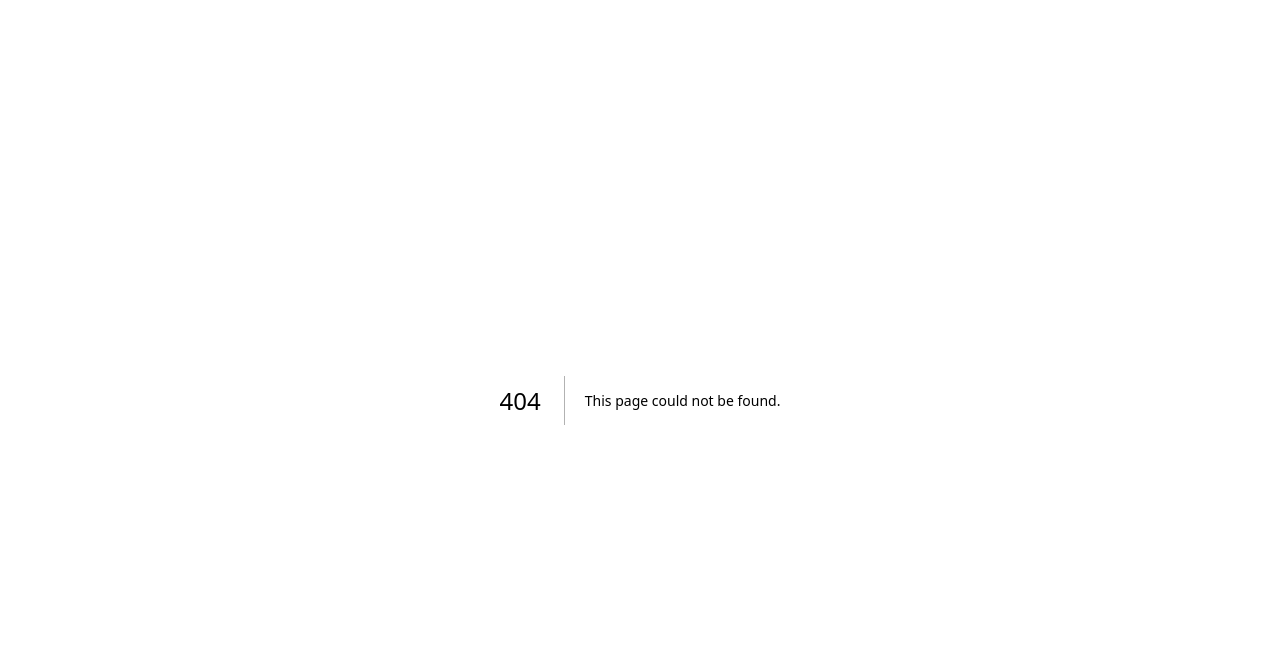
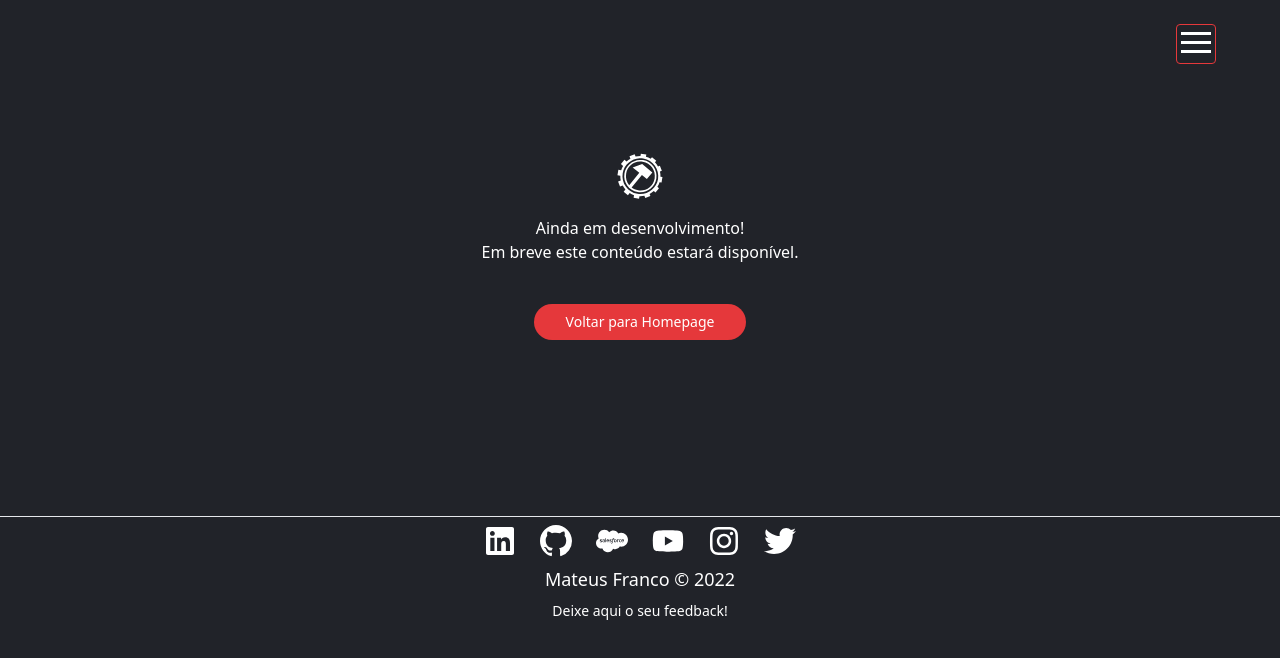
Before and after one commit to matsfranco/mywebsite, a Next.js app: page /astronomic-galery in a window 1280 px wide. Before the commit this address had no page. Shown: the top 658 px of the page. Built offline with nearby package versions, Linux system fonts and the light colour scheme.

Commit message:
Stable menu and Under Dev page component

```diff
--- /dev/null
+++ b/components/Footer.tsx
@@ -0,0 +1,56 @@
+import Link from 'next/link'
+import { FaLinkedin, FaSalesforce, FaInstagram, FaYoutube, FaTwitter } from 'react-icons/fa';
+import { VscGithubInverted } from 'react-icons/vsc'
+
+export default function Footer({ }) {
+  return (
+    <div className='container mx-auto px-10 border-t p-2'>
+        <div className="grid grid-cols-1 place-items-center gap-2">
+            <div className="col-span-1">
+                <div className="grid place-items-center">
+                    <div className="grid grid-cols-3 md:grid-cols-6 gap-6">
+                        <div className="cursor-pointer">
+                            <Link href="https://www.linkedin.com/in/matsfranco/">
+                                <FaLinkedin color="white" size="2em"/>
+                            </Link>
+                        </div>
+                        <div className="cursor-pointer">
+                            <Link href="https://github.com/matsfranco/">
+                            <VscGithubInverted color="white" size="2em"/>
+                          </Link>
+                        </div>
+                        <div className="cursor-pointer">
+                          <Link href="https://trailblazer.me/id/matsfranco">
+                            <FaSalesforce color="white" size="2em"/>
+                          </Link>
+                        </div>
+                        <div className="cursor-pointer">
+                          <Link href="https://www.youtube.com/user/mateussfranco">
+                            <FaYoutube color="white" size="2em"/>
+                          </Link>
+                        </div>
+                        <div className="cursor-pointer">
+
+                          <Link href="https://www.instagram.com/mateussfranco/">
+                            <FaInstagram color="white" size="2em"/>
+                          </Link>
+                        </div>
+                        <div className="cursor-pointer">
+                          <Link href="https://twitter.com/matsfranco">
+                            <FaTwitter color="white" size="2em"/>
+                          </Link>
+                        </div>
+                    </div>
+                </div>
+            </div>
+            <div className="col-span-1 noselect">
+                <p className="text-white text-sm md:text-lg">Mateus Franco &copy; 2022</p>
+            </div>
+            <div className="text-white text-sm hover:text-primary-red noselect">
+              <a href="https://forms.gle/pL4PE6JRuENuksYZ9">Deixe aqui o seu feedback!</a>
+            </div>
+        </div>
+    </div>
+
+  )
+}
--- /dev/null
+++ b/components/Menu.tsx
@@ -0,0 +1,53 @@
+import React, { useState, useEffect } from 'react';
+import Link from 'next/link'
+import Footer from '../components/Footer'
+
+const pages = [
+                    {name: 'Início', slug: '#hero'},
+                    {name: 'Sobre mim', slug: '#about'},
+                    {name: 'Experiências', slug: '#experience'},
+                    {name: 'Skills', slug: '#skills'},
+                    {name: 'Projetos', slug: '#projects'},
+                    {name: 'Contatos', slug: '#contact'},
+                    {name: 'Galeria Astronômica', slug: '/astronomical-galery'},
+                  ];
+
+export default function Menu() {
+    const [showSidebar, setShowSidebar] = useState(false);
+    return (
+        <>
+
+          <div className="">
+          {showSidebar ? (
+            <button className="flex text-4xl text-white items-center cursor-pointer fixed right-10 top-6 z-50" onClick={() => setShowSidebar(!showSidebar)}>
+              x
+            </button>
+          ) : (
+            <svg
+              onClick={() => setShowSidebar(!showSidebar)}
+              className="fill-white bg-secondary-grey rounded border border-primary-red  fixed z-40 flex items-center cursor-pointer right-8 md:right-16 top-6 p-1"
+              viewBox="0 0 100 80"
+              width="40"
+              height="40">
+                <rect width="100" height="10"></rect>
+                <rect y="30" width="100" height="10"></rect>
+                <rect y="60" width="100" height="10"></rect>
+            </svg>
+          )}
+
+        <div className={`border border-primary-red border ease-in-out duration-100 top-0 right-0 w-[70vw] md:w-[40vw] bg-secondary-grey bg-opacity-80 p-10 md:p-20 text-white fixed h-full z-40 ${showSidebar ? "translate-x-0 " : "translate-x-full"}`}>
+            <div className="pt-12 grid grid-cols-1" onClick={() => setShowSidebar(!showSidebar)}>
+            {pages.map((page, index) => (
+                <Link key={index} href={`/${page.slug}`}><span className="loat-rightcursor-pointer col-span-1 p-2 align-middle text-white font-semibold text-xl cursor-pointer">{page.name}</span></Link>
+              ))}
+            </div>
+            <div className='pt-48'>
+              <Footer />
+            </div>
+
+        </div>
+
+        </div>
+        </>
+    )
+}
--- /dev/null
+++ b/components/UnderDevelopment.tsx
@@ -0,0 +1,26 @@
+import React from 'react'
+import Link from 'next/link';
+import { GiGearHammer } from 'react-icons/gi';
+
+const UnderDevelopment = () => {
+  return (
+    <div className="text-white text-center flex flex-col justify-center items-center">
+      <div className="p-2">
+        <GiGearHammer className="react-icons" color="white" size="3em"/>
+      </div>
+      <div className="p-2">
+        <p>Ainda em desenvolvimento!</p>
+        <p>Em breve este conteúdo estará disponível.</p>
+      </div>
+      <div className="p-8">
+        <Link href={`/`}>
+          <span className="transition duration-500 transform hover:-translate-y-1 inline-block bg-primary-red text-sm font-medium rounded-full text-white px-8 py-2 cursor-pointer noselect">
+            Voltar para Homepage
+          </span>
+        </Link>
+      </div>
+    </div>
+  )
+}
+
+export default UnderDevelopment
--- /dev/null
+++ b/pages/astronomic-galery.tsx
@@ -0,0 +1,28 @@
+import React, { useState, useEffect } from 'react';
+import Link from 'next/link'
+import Head from 'next/head'
+import Footer from '../components/Footer'
+import UnderDevelopment from '../components/UnderDevelopment';
+import Menu from '../components/Menu';
+
+const AstronomicGalery = () => {
+    return (
+      <>
+        <Head>
+            <title>Mateus Franco</title>
+        </Head>
+        <div className='bg-secondary-grey text-white h-screen snap-y snap-mandatory
+        overflow-x-hidden overflow-y-scroll z-0 scrollbar'>
+            <Menu />
+            <div className='my-36'>
+                <UnderDevelopment />
+            </div>
+            <div>
+                <Footer />
+            </div>
+        </div>
+            </>
+    );
+}
+
+export default AstronomicGalery
--- a/pages/index.tsx
+++ b/pages/index.tsx
@@ -5,10 +5,10 @@ import About from '../components/About'
 import Hero from '../components/Hero'
 import LinkTree from '../components/LinkTree'
 import Skills from '../components/Skills'
+import Menu from '../components/Menu'
 
 //import Projects from '../components/Projects'
 //import Experiences from '../components/Experiences'
-//import Menu from '../components/Menu'
 //import { Experience, PageInfo, Project, Social, Skill } from '../typings'
 import { getHeroInfo } from '../services/getHeroInfo'
 import { getSkills } from '../services/getSkills'
@@ -26,11 +26,14 @@ type Props = {
 const Home = ({heroInfo, skills}: Props) => {
   return (
     <>
+
     <div className='bg-[#212329] text-white h-screen snap-y snap-mandatory
     overflow-x-hidden overflow-y-scroll z-0 scrollbar'>
       <Head>
         <title>Mateus Franco</title>
       </Head>
+
+      <Menu />
 
       <section id='hero' className='snap-center'>
         <Hero heroInfo={heroInfo}/>
```
